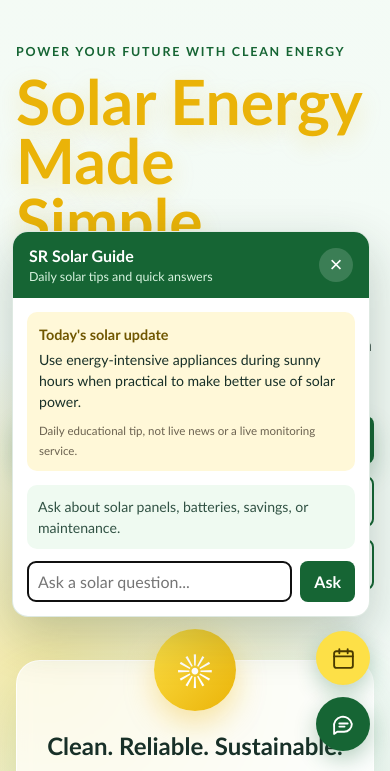
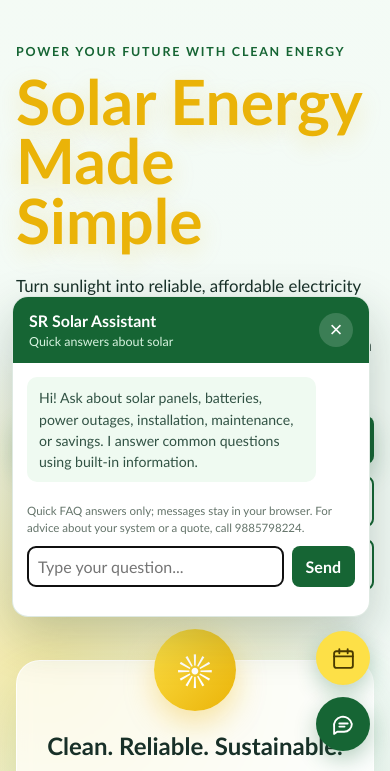
Before and after one commit to Mokshagnen2008/sr-solar-site, a plain HTML site: page index.html in a window 390 px wide. Both pictures are taken after a click on the button 343 px from the left and 797 px from the top of the page. Shown: the part 73-844 px from the top of the page. Drawn offline with Linux system fonts and the light colour scheme.

Commit message:
Use built-in solar FAQ assistant

```diff
--- a/1.css
+++ b/1.css
@@ -540,13 +540,20 @@ footer a {
 }
 
 .chat-panel {
-    width: min(360px, calc(100vw - 32px));
+    width: min(400px, calc(100vw - 32px));
+    max-height: min(680px, calc(100dvh - 110px));
     margin-bottom: 2px;
+    display: flex;
+    flex-direction: column;
     overflow: hidden;
     border: 1px solid rgba(22, 101, 52, 0.14);
     border-radius: 16px;
     background: #fff;
     box-shadow: 0 18px 50px rgba(16, 50, 34, 0.24);
+}
+
+.chat-panel[hidden] {
+    display: none;
 }
 
 .chat-heading {
@@ -580,43 +587,45 @@ footer a {
     cursor: pointer;
 }
 
-.daily-tip {
-    margin: 14px;
-    padding: 12px;
-    border-radius: 10px;
-    background: #fff8d8;
+.chat-messages {
+    min-height: 140px;
+    max-height: min(390px, calc(100dvh - 350px));
+    padding: 14px;
+    display: flex;
+    flex-direction: column;
+    gap: 10px;
+    overflow-y: auto;
+    overscroll-behavior: contain;
 }
 
-.daily-tip strong {
-    color: #705700;
-    font-size: 0.9rem;
-}
-
-.daily-tip p {
-    margin: 6px 0;
-    font-size: 0.88rem;
-    line-height: 1.5;
-}
-
-.daily-tip small {
-    color: #6b6250;
-    font-size: 0.72rem;
-    line-height: 1.4;
-}
-
-.chat-answer {
-    min-height: 54px;
-    margin: 0 14px 12px;
-    padding: 11px;
+.chat-message {
+    max-width: 88%;
+    margin: 0;
+    padding: 10px 12px;
     border-radius: 10px;
     color: #315244;
     background: #effaf1;
     font-size: 0.88rem;
     line-height: 1.5;
+    overflow-wrap: anywhere;
+    white-space: pre-wrap;
+}
+
+.chat-message-user {
+    align-self: flex-end;
+    color: #fff;
+    background: #166534;
+}
+
+.chat-note {
+    margin: 0 14px 10px;
+    color: #64746a;
+    font-size: 0.72rem;
+    line-height: 1.4;
 }
 
 .chat-form {
-    padding: 0 14px 14px;
+    padding: 0 14px;
     display: flex;
     gap: 8px;
 }
@@ -639,6 +648,19 @@ footer a {
     font: inherit;
     font-weight: 700;
     cursor: pointer;
+}
+
+.chat-form button:disabled,
+.chat-form input:disabled {
+    cursor: wait;
+    opacity: 0.65;
+}
+
+.chat-status {
+    min-height: 1.2em;
+    margin: 5px 14px 10px;
+    color: #64746a;
+    font-size: 0.75rem;
 }
 
 .sr-only {
--- a/index.html
+++ b/index.html
@@ -219,24 +219,21 @@
         <section class="chat-panel" id="chat-panel" aria-label="Solar information assistant" hidden>
             <div class="chat-heading">
                 <div>
-                    <strong>SR Solar Guide</strong>
-                    <span>Daily solar tips and quick answers</span>
+                    <strong>SR Solar Assistant</strong>
+                    <span>Quick answers about solar</span>
                 </div>
-                <button class="chat-close" id="chat-close" type="button" aria-label="Close solar guide">×</button>
+                <button class="chat-close" id="chat-close" type="button" aria-label="Close solar assistant">×</button>
             </div>
-            <div class="daily-tip">
-                <strong>Today's solar update</strong>
-                <p id="daily-tip-text"></p>
-                <small>Daily educational tip, not live news or a live monitoring service.</small>
+            <div class="chat-messages" id="chat-messages" role="log" aria-live="polite" aria-relevant="additions text" aria-label="Chat conversation">
+                <p class="chat-message chat-message-assistant">Hi! Ask about solar panels, batteries, power outages, installation, maintenance, or savings. I answer common questions using built-in information.</p>
             </div>
-            <div class="chat-answer" id="chat-answer" aria-live="polite">
-                Ask about solar panels, batteries, savings, or maintenance.
-            </div>
+            <p class="chat-note">Quick FAQ answers only; messages stay in your browser. For advice about your system or a quote, call 9885798224.</p>
             <form class="chat-form" id="chat-form">
-                <label class="sr-only" for="chat-question">Ask a solar question</label>
-                <input id="chat-question" name="question" type="text" placeholder="Ask a solar question..." required>
-                <button type="submit">Ask</button>
+                <label class="sr-only" for="chat-question">Ask the solar assistant</label>
+                <input id="chat-question" name="question" type="text" maxlength="2000" autocomplete="off" placeholder="Type your question..." required>
+                <button id="chat-send" type="submit">Send</button>
             </form>
+            <p class="chat-status" id="chat-status" role="status" aria-live="polite"></p>
         </section>
         <a class="calendar-button" href="mailto:ssmkssv5@gmail.com?subject=Solar%20consultation%20appointment" aria-label="Request an appointment by email" title="Request an appointment">
             <svg viewBox="0 0 24 24" aria-hidden="true">
@@ -244,7 +241,7 @@
                 <path d="M16 3v4M8 3v4M3 10h18"></path>
             </svg>
         </a>
-        <button class="chat-button" id="chat-toggle" type="button" aria-expanded="false" aria-controls="chat-panel" aria-label="Open solar information assistant" title="Solar information assistant">
+        <button class="chat-button" id="chat-toggle" type="button" aria-expanded="false" aria-controls="chat-panel" aria-label="Open solar assistant" title="Solar assistant">
             <svg viewBox="0 0 24 24" aria-hidden="true">
                 <path d="M20 11.5a7.5 7.5 0 0 1-7.5 7.5H6l-3 2v-6a7.5 7.5 0 1 1 17-3.5Z"></path>
                 <path d="M8 11h8M8 14h5"></path>
@@ -271,23 +268,76 @@
 
         document.getElementById("current-year").textContent = new Date().getFullYear();
 
-        const solarTips = [
-            "Keep panels clear of shade where possible. Even partial shading can reduce the output of some systems.",
-            "Check your inverter display or monitoring app periodically so you can notice unusual changes in system output.",
-            "Ask your installer how your system handles excess electricity and whether your local utility requires an application.",
-            "Before adding a battery, compare its usable capacity, warranty, and compatibility with your inverter.",
-            "Panel cleaning needs depend on local dust and rain. Follow the manufacturer's guidance and use safe access practices.",
-            "A good solar quote should explain system size, expected generation, equipment, warranties, and installation scope.",
-            "Use energy-intensive appliances during sunny hours when practical to make better use of solar power."
-        ];
-        const dayNumber = Math.floor(Date.now() / 86400000);
-        document.getElementById("daily-tip-text").textContent =
-            solarTips[dayNumber % solarTips.length];
-
         const chatToggle = document.getElementById("chat-toggle");
         const chatPanel = document.getElementById("chat-panel");
         const chatInput = document.getElementById("chat-question");
-        const chatAnswer = document.getElementById("chat-answer");
+        const chatMessages = document.getElementById("chat-messages");
+        const chatForm = document.getElementById("chat-form");
+        const chatSend = document.getElementById("chat-send");
+        const chatStatus = document.getElementById("chat-status");
+
+        const solarFaqs = [
+            {
+                keywords: ["power outage", "power cut", "electricity cut", "grid outage", "blackout", "outage", "grid failure", "grid goes down"],
+                answer: "Most grid-connected solar inverters shut down during a power outage for safety. Solar can power your home during an outage only if your system has compatible backup equipment, such as a suitable battery and inverter. Ask a qualified installer to check your setup."
+            },
+            {
+                keywords: ["battery", "backup", "store electricity", "store power"],
+                answer: "A solar battery stores extra electricity for later, such as at night or during an outage. The right size depends on which appliances you want to run and for how long. Check battery and inverter compatibility with a qualified installer."
+            },
+            {
+                keywords: ["clean panel", "clean solar panel", "how do i clean", "cleaning", "dust", "bird droppings", "dirty panels", "maintain", "maintenance"],
+                answer: "Solar panel cleaning needs depend on local dust and rain. Follow the panel manufacturer's guidance and never climb onto a roof without proper safety equipment. Ask a qualified professional if cleaning requires roof access."
+            },
+            {
+                keywords: ["saving", "save money", "electricity bill", "bill", "cost", "price", "payback", "tariff"],
+                answer: "Solar savings depend on your electricity use, system size, sunlight, tariff, and local utility rules. For a useful estimate, have your recent electricity bills and roof details reviewed by an installer. SR Solar can discuss a quote at 9885798224."
+            },
+            {
+                keywords: ["install", "installation", "roof", "site survey", "site assessment", "permit"],
+                answer: "A solar installation starts with a site assessment of roof space, shade, structure, wiring, and utility requirements. A qualified installer can recommend a safe system size and explain approvals, equipment, warranties, and installation scope."
+            },
+            {
+                keywords: ["inverter", "convert dc", "dc to ac"],
+                answer: "A solar inverter converts the panels' direct-current (DC) electricity into alternating-current (AC) electricity used by most home appliances. The inverter also affects how a system handles batteries and outages."
+            },
+            {
+                keywords: ["how do solar panels work", "how do panels work", "how does solar work", "photovoltaic", "solar panel working"],
+                answer: "Solar panels convert sunlight into direct-current (DC) electricity. An inverter changes it to alternating current (AC) for your appliances. Extra electricity may charge a compatible battery or be sent to the grid, depending on your system and local rules."
+            },
+            {
+                keywords: ["brand", "manufacturer", "choose panel", "best panel", "panel efficiency", "warranty", "module"],
+                answer: "When comparing panels, look at efficiency, product and performance warranties, certifications, and the installer's support. Check current product details with the manufacturer or an authorized seller; availability and terms can change."
+            },
+            {
+                keywords: ["address", "location", "where are you", "find you", "google maps", "tirupati", "mr palli"],
+                answer: "SR Solar is in Tirupati, near MR Palli Circle, Andhra Pradesh 517501. Use the Open in Google Maps link in the Location section of this page."
+            },
+            {
+                keywords: ["contact", "phone", "call", "email", "appointment", "quote", "estimate"],
+                answer: "For an appointment, quote, or system-specific advice, call SR Solar at 9885798224 or use the contact links on this page."
+            }
+        ];
+
+        function addChatMessage(role, text) {
+            const message = document.createElement("p");
+            message.className = `chat-message chat-message-${role}`;
+            message.textContent = text;
+            chatMessages.append(message);
+            chatMessages.scrollTop = chatMessages.scrollHeight;
+            return message;
+        }
+
+        function answerSolarQuestion(question) {
+            const normalizedQuestion = question.toLowerCase().replace(/[^a-z0-9\s]/g, " ").replace(/\s+/g, " ").trim();
+            const match = solarFaqs.find((faq) =>
+                faq.keywords.some((keyword) => normalizedQuestion.includes(keyword))
+            );
+
+            return match
+                ? match.answer
+                : "I can answer common questions about solar panels, batteries, outages, installation, maintenance, savings, and SR Solar's location. Try asking about one of those topics, or call 9885798224 for help.";
+        }
 
         function setChatOpen(isOpen) {
             chatPanel.hidden = !isOpen;
@@ -303,25 +353,16 @@
             chatToggle.focus();
         });
 
-        document.getElementById("chat-form").addEventListener("submit", (event) => {
+        chatForm.addEventListener("submit", (event) => {
             event.preventDefault();
-            const question = chatInput.value.trim().toLowerCase();
-            let answer = "I can help with panels, batteries, savings, or maintenance. For a system-specific estimate, call SR Solar at 9885798224.";
+            const question = chatInput.value.trim();
+            if (!question) return;
 
-            if (question.includes("battery") || question.includes("backup")) {
-                answer = "A battery stores extra solar electricity for later use. The right size depends on the appliances you want to run and for how long.";
-            } else if (question.includes("clean") || question.includes("maintain")) {
-                answer = "Maintenance usually includes checking generation and keeping panels reasonably clear. Follow the panel maker's guidance and never climb onto a roof without proper safety measures.";
-            } else if (question.includes("save") || question.includes("bill") || question.includes("cost")) {
-                answer = "Savings depend on your electricity use, system size, sunlight, tariff, and local utility rules. Ask for an estimate based on your recent bills and roof.";
-            } else if (question.includes("panel") || question.includes("module") || question.includes("brand") || question.includes("adani") || question.includes("tata") || question.includes("waaree") || question.includes("vikram")) {
-                answer = "Compare panel efficiency, product and performance warranties, certifications, and the installer's support. Check current product details with the manufacturer or authorized seller.";
-            } else if (question.includes("install") || question.includes("roof")) {
-                answer = "A site assessment checks roof space, shade, structure, wiring, and utility requirements before the system is designed.";
-            }
-
-            chatAnswer.textContent = answer;
+            addChatMessage("user", question);
+            addChatMessage("assistant", answerSolarQuestion(question));
+            chatStatus.textContent = "Answered using built-in solar FAQs.";
             chatInput.value = "";
+            chatInput.focus();
         });
     </script>
 </body>
```
